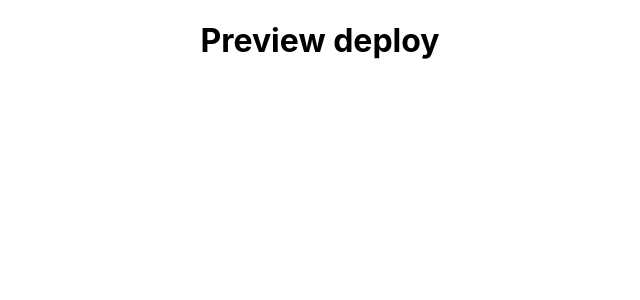
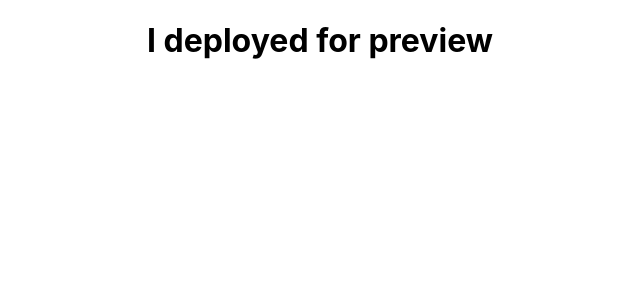
Before and after one commit to Gimhana-Dissanayake/webzone, a React (Create React App) app: page / in a window 1280 px wide. Shown: the top 300 px of the page, without its empty margins (320-960 px from the left). Built offline with nearby package versions, Linux system fonts and the light colour scheme.

Commit message:
previewed

```diff
--- a/src/App.tsx
+++ b/src/App.tsx
@@ -4,7 +4,7 @@ import './App.css';
 function App() {
   return (
     <div className="App">
-      <h1>Preview deploy
+      <h1>I deployed for preview
       </h1>
     </div>
   );
```
